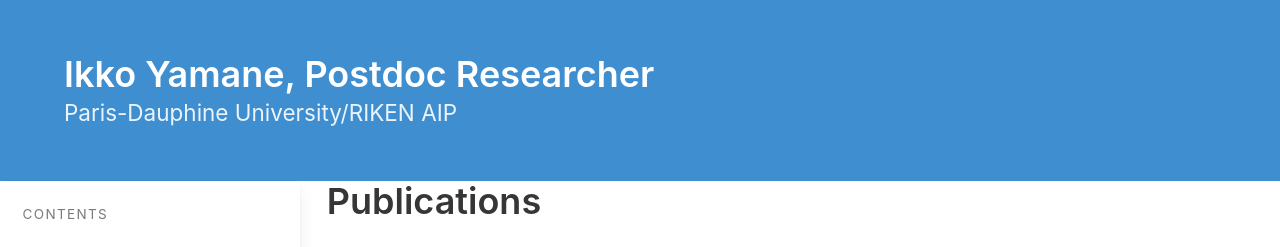
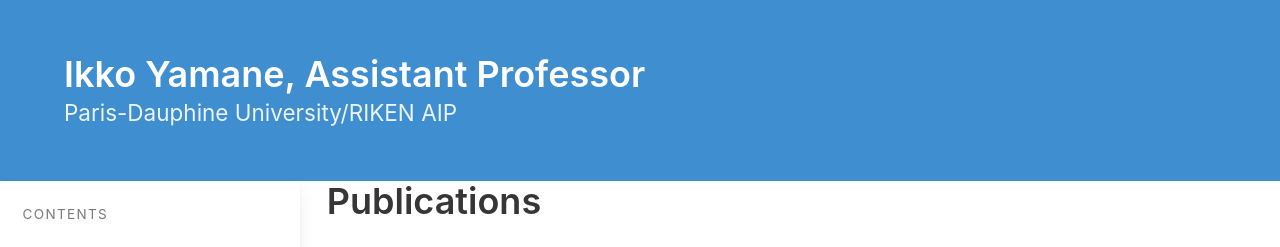
Before and after one commit to i-yamane/i-yamane.github.io, a Jekyll site: the page built from publications.md, in a window 1280 px wide and 900 px high. Shown: the top 247 px of the window. Built offline with Jekyll 4.4.1, drawn with Linux system fonts in a browser that asks for light colours; nearby versions of some CDN libraries.

Commit message:
Update publications.md

```diff
--- a/publications.md
+++ b/publications.md
@@ -3,7 +3,7 @@
 # To modify the layout, see https://jekyllrb.com/docs/themes/#overriding-theme-defaults
 
 layout: default
-title: Ikko Yamane, Postdoc Researcher
+title: Ikko Yamane, Assistant Professor
 subtitle: Paris-Dauphine University/RIKEN AIP
 ---
 <div markdown="1" class="content">
```
